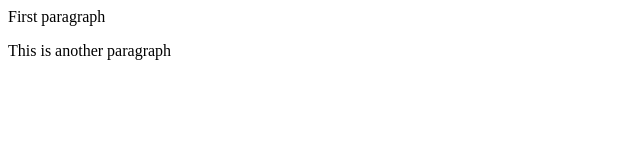
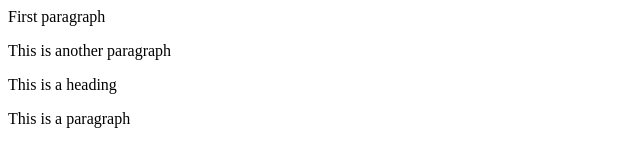
Before and after one commit to sgnortes/learning-git, a plain HTML site: page index.html in a window 1280 px wide. Shown: the whole page, without its empty margins (0-640 px from the left). Drawn offline with Linux system fonts and the light colour scheme.

Commit message:
added content to the body tag

```diff
--- a/index.html
+++ b/index.html
@@ -6,5 +6,7 @@
 <body>
 <p>First paragraph</p>
 <p>This is another paragraph</p>
+<p>This is a heading</p>
+<p>This is a paragraph</p>
 </body>
 </html>
```
